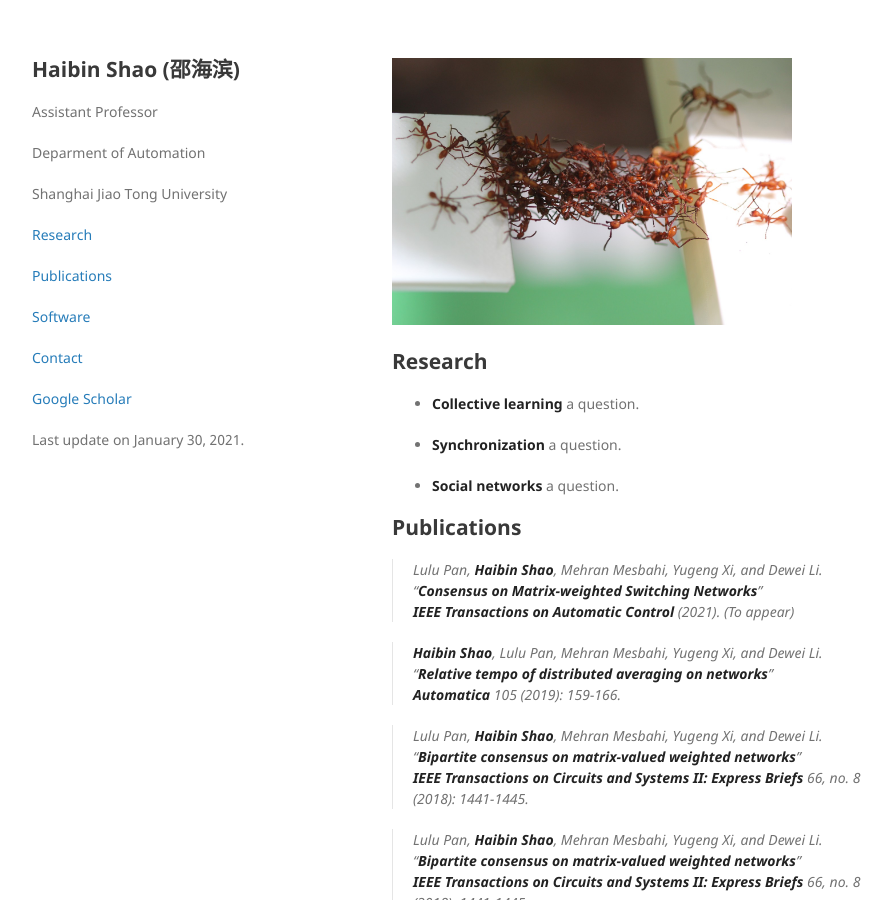
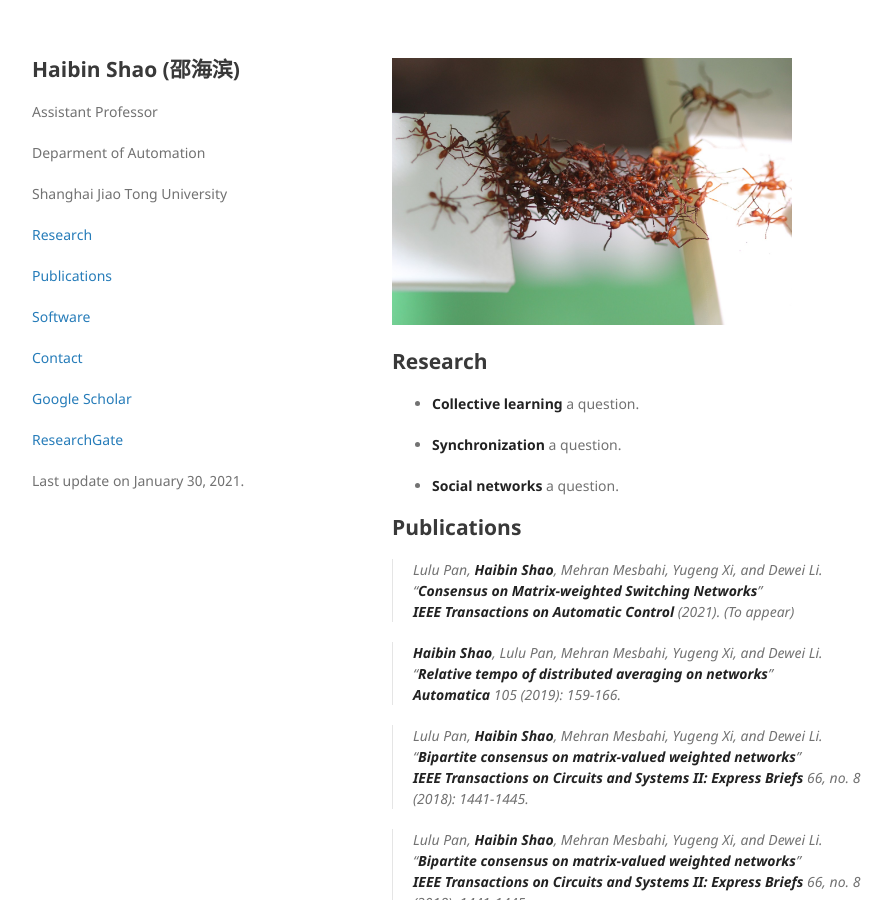
Before and after one commit to hbshao1201/shaohaibin.github.io, a Jekyll site: the page built from index.md, in a window 1280 px wide and 900 px high. Shown: the whole window, without its empty margins (178-1070 px from the left). Built offline with Jekyll 4.4.1, drawn with Linux system fonts in a browser that asks for light colours; our own code applies the rules of GitHub Pages for plain Markdown files.

Commit message:
Update default.html

```diff
--- a/_layouts/default.html
+++ b/_layouts/default.html
@@ -27,7 +27,8 @@
         <p><a href="#Publications">Publications</a></p>
         <p><a href="#Software">Software</a></p>
         <p><a href="#Contact">Contact</a></p>
-        <p><a href="#Google Scholar">Google Scholar</a>
+        <p><a href="https://scholar.google.com/citations?user=Q6qFeu4AAAAJ&hl=en">Google Scholar</a>
+        <p><a href="https://www.researchgate.net/profile/Haibin_Shao3">ResearchGate</a>
         <p>Last update on January 30, 2021.</p>
     </header>
     <section>
```
